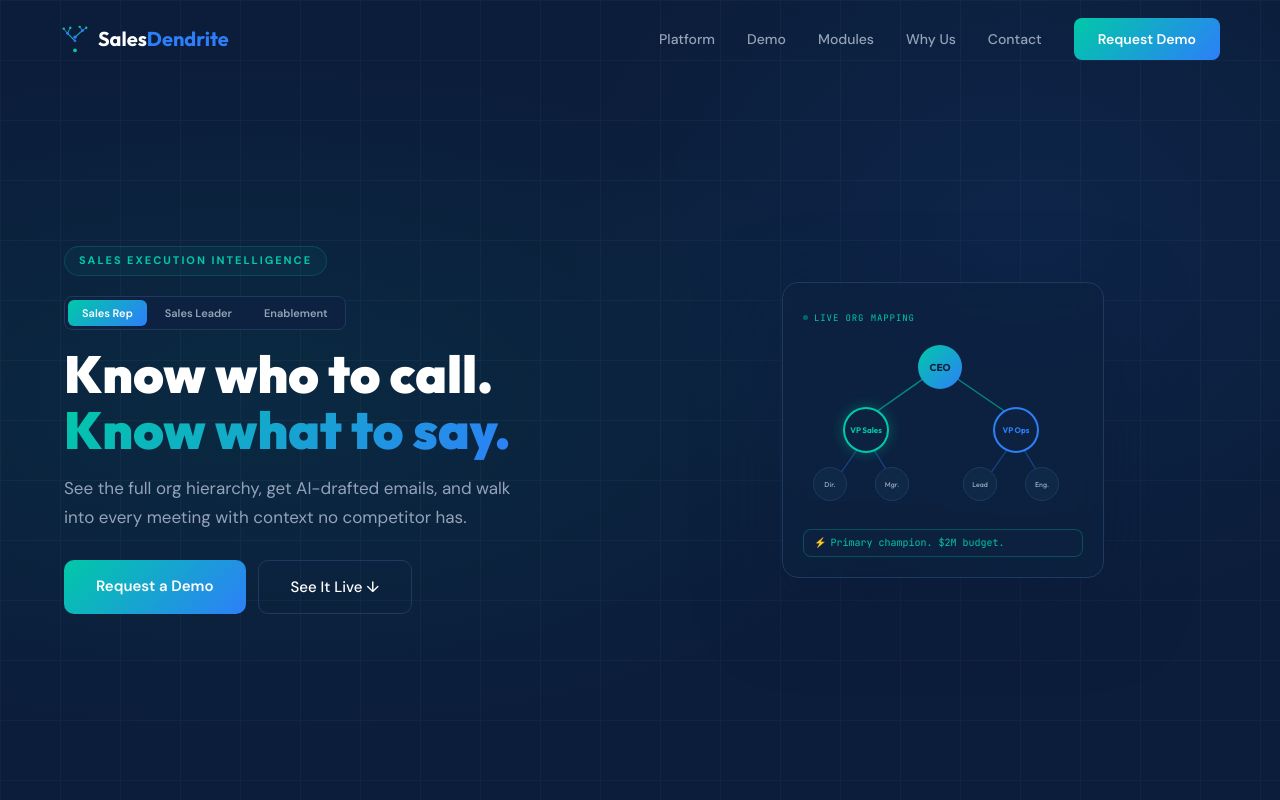
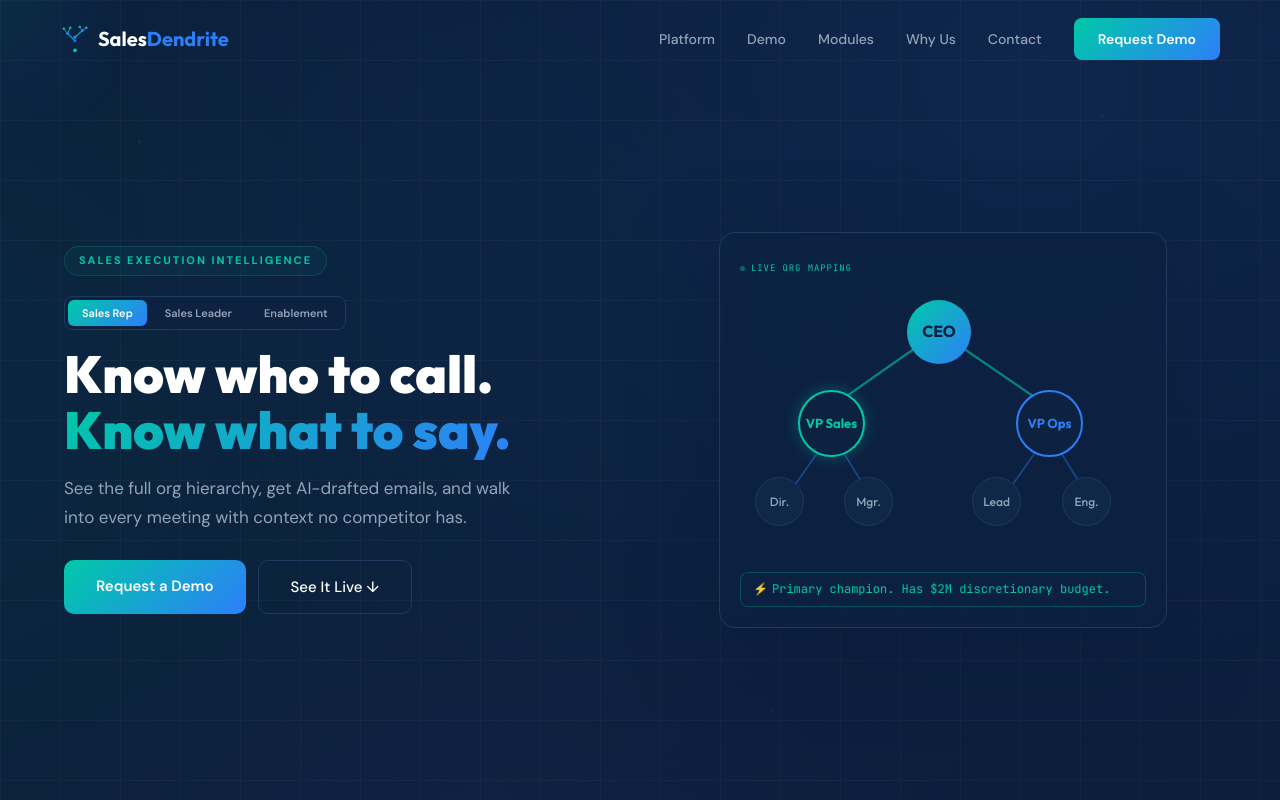
Before and after one commit to salesdendrite-ux/salesdendrite-site, a React (Vite) app: page / in a window 1280 px wide. Both pictures are taken after a click on the element "VP Sales". Shown: the top 800 px of the page. Built offline with nearby package versions, Linux system fonts and the light colour scheme.

Commit message:
Bigger org chart, equal height cards, cursor glow + floating particles

```diff
--- a/src/App.jsx
+++ b/src/App.jsx
@@ -12,6 +12,10 @@
 @keyframes pg{0%,100%{opacity:.4}50%{opacity:.9}}
 @keyframes mq{from{transform:translateX(0)}to{transform:translateX(-50%)}}
 @keyframes fd{from{stroke-dashoffset:20}to{stroke-dashoffset:0}}
+@keyframes float1{0%,100%{transform:translateY(0) translateX(0)}25%{transform:translateY(-20px) translateX(10px)}50%{transform:translateY(-10px) translateX(-8px)}75%{transform:translateY(-25px) translateX(5px)}}
+@keyframes float2{0%,100%{transform:translateY(0) translateX(0)}33%{transform:translateY(-15px) translateX(-12px)}66%{transform:translateY(-8px) translateX(15px)}}
+@keyframes float3{0%,100%{transform:translateY(0)}50%{transform:translateY(-18px)}}
+@keyframes gradShift{0%{background-position:0% 50%}50%{background-position:100% 50%}100%{background-position:0% 50%}}
 .gt{background:linear-gradient(135deg,${C.teal},${C.blue});-webkit-background-clip:text;-webkit-text-fill-color:transparent;background-clip:text}
 .gb{background:linear-gradient(135deg,${C.teal},${C.blue});color:${C.white};border:none;cursor:pointer;transition:all .3s}
 .gb:hover{transform:translateY(-2px);box-shadow:0 8px 30px ${C.teal}44}
@@ -20,6 +24,37 @@
 ::-webkit-scrollbar{width:6px}::-webkit-scrollbar-track{background:${C.navy}}::-webkit-scrollbar-thumb{background:${C.border};border-radius:3px}`;
 
 function Sty(){useEffect(()=>{if(!document.getElementById("sd")){const s=document.createElement("style");s.id="sd";s.textContent=CSS;document.head.appendChild(s)}},[]);return null}
+
+/* ─── Cursor Glow ─── */
+function CursorGlow(){
+  const[pos,setPos]=useState({x:-100,y:-100});
+  const{mob}=useMedia();
+  useEffect(()=>{
+    if(mob)return;
+    const h=e=>setPos({x:e.clientX,y:e.clientY});
+    window.addEventListener("mousemove",h);
+    return()=>window.removeEventListener("mousemove",h);
+  },[mob]);
+  if(mob)return null;
+  return(<div style={{position:"fixed",left:pos.x-150,top:pos.y-150,width:300,height:300,borderRadius:"50%",background:`radial-gradient(circle,${C.teal}12 0%,${C.blue}08 40%,transparent 70%)`,pointerEvents:"none",zIndex:9999,transition:"left .15s ease-out, top .15s ease-out",filter:"blur(2px)"}}/>);
+}
+
+/* ─── Floating Particles ─── */
+function Particles(){
+  const dots = [
+    {x:"10%",y:"20%",s:3,d:"8s",a:"float1",o:.15},
+    {x:"85%",y:"15%",s:4,d:"12s",a:"float2",o:.1},
+    {x:"20%",y:"60%",s:2,d:"10s",a:"float3",o:.12},
+    {x:"70%",y:"45%",s:3,d:"9s",a:"float1",o:.08},
+    {x:"50%",y:"80%",s:2,d:"11s",a:"float2",o:.1},
+    {x:"90%",y:"70%",s:3,d:"7s",a:"float3",o:.12},
+    {x:"35%",y:"30%",s:2,d:"13s",a:"float1",o:.06},
+    {x:"60%",y:"90%",s:4,d:"10s",a:"float2",o:.08},
+  ];
+  return(<div style={{position:"fixed",inset:0,pointerEvents:"none",zIndex:1,overflow:"hidden"}}>
+    {dots.map((d,i)=>(<div key={i} style={{position:"absolute",left:d.x,top:d.y,width:d.s,height:d.s,borderRadius:"50%",background:i%2===0?C.teal:C.blue,opacity:d.o,animation:`${d.a} ${d.d} ease-in-out infinite`,animationDelay:`${i*0.7}s`}}/>))}
+  </div>);
+}
 
 /* ─── Responsive Hook ─── */
 function useMedia(){
@@ -120,15 +155,18 @@
 function OrgChart(){
   const[step,setStep]=useState(0);
   const[clicked,setClicked]=useState(null);
+  const{mob}=useMedia();
+  const sc = mob ? 1 : 1.45; // scale factor for desktop
   useEffect(()=>{const ts=[setTimeout(()=>setStep(1),400),setTimeout(()=>setStep(2),900),setTimeout(()=>setStep(3),1400),setTimeout(()=>setStep(4),2000),setTimeout(()=>setStep(5),2600)];return()=>ts.forEach(clearTimeout)},[]);
   const ns=d=>({opacity:step>=d?1:0,transform:step>=d?"scale(1)":"scale(0)",transition:"all .5s cubic-bezier(.34,1.56,.64,1)"});
   const ls=d=>({strokeDasharray:100,strokeDashoffset:step>=d?0:100,transition:"stroke-dashoffset .8s ease-out"});
-  const nodes=[{id:"ceo",lb:"CEO",x:115,y:8,w:44,d:1,tip:"Decision maker. Budget authority."},{id:"vps",lb:"VP Sales",x:40,y:70,w:46,d:2,tip:"Primary champion. $2M budget."},{id:"vpo",lb:"VP Ops",x:190,y:70,w:46,d:2,tip:"Operational gatekeeper."}];
-  const leafs=[{id:"d1",lb:"Dir.",x:10,y:130,d:3,tip:"Technical evaluator."},{id:"d2",lb:"Mgr.",x:72,y:130,d:3,tip:"Influenced 3 vendor selections."},{id:"d3",lb:"Lead",x:160,y:130,d:4,tip:"Digital transformation lead."},{id:"d4",lb:"Eng.",x:222,y:130,d:4,tip:"Runs technical POC."}];
+  const nodes=[{id:"ceo",lb:"CEO",x:115,y:8,w:44,d:1,tip:"Decision maker. Budget authority for enterprise deals."},{id:"vps",lb:"VP Sales",x:40,y:70,w:46,d:2,tip:"Primary champion. Has $2M discretionary budget."},{id:"vpo",lb:"VP Ops",x:190,y:70,w:46,d:2,tip:"Operational gatekeeper. Manages vendor approvals."}];
+  const leafs=[{id:"d1",lb:"Dir.",x:10,y:130,d:3,tip:"Analytics team lead. Technical evaluator."},{id:"d2",lb:"Mgr.",x:72,y:130,d:3,tip:"Influenced 3 past vendor selections."},{id:"d3",lb:"Lead",x:160,y:130,d:4,tip:"Digital transformation project lead."},{id:"d4",lb:"Eng.",x:222,y:130,d:4,tip:"Integration architect. Runs technical POC."}];
   const all=[...nodes,...leafs];
+  const S=v=>Math.round(v*sc); // scale helper
   return(
-    <div style={{position:"relative",width:280,height:220}}>
-      <svg width="280" height="180" viewBox="0 0 280 180" style={{position:"absolute",top:0,left:0}}>
+    <div style={{position:"relative",width:S(280),height:S(220)}}>
+      <svg width={S(280)} height={S(180)} viewBox="0 0 280 180" style={{position:"absolute",top:0,left:0}}>
         <line x1="137" y1="30" x2="63" y2="82" stroke={C.teal} strokeWidth="1.5" style={ls(2)} opacity=".6"/>
         <line x1="137" y1="30" x2="213" y2="82" stroke={C.teal} strokeWidth="1.5" style={ls(2)} opacity=".6"/>
         <line x1="63" y1="100" x2="30" y2="147" stroke={C.blue} strokeWidth="1.2" style={ls(3)} opacity=".4"/>
@@ -136,10 +174,10 @@
         <line x1="213" y1="100" x2="180" y2="147" stroke={C.blue} strokeWidth="1.2" style={ls(4)} opacity=".4"/>
         <line x1="213" y1="100" x2="242" y2="147" stroke={C.blue} strokeWidth="1.2" style={ls(4)} opacity=".4"/>
       </svg>
-      {nodes.map(n=>(<div key={n.id} onClick={()=>setClicked(clicked===n.id?null:n.id)} style={{...ns(n.d),position:"absolute",left:n.x,top:n.y,width:n.w,height:n.w,borderRadius:"50%",background:n.id==="ceo"?`linear-gradient(135deg,${C.teal},${C.blue})`:C.card,border:n.id==="ceo"?"none":`2px solid ${n.id==="vps"?C.teal:C.blue}`,display:"flex",alignItems:"center",justifyContent:"center",fontSize:n.id==="ceo"?10:8,fontWeight:700,color:n.id==="ceo"?C.navy:n.id==="vps"?C.teal:C.blue,fontFamily:FH,textAlign:"center",lineHeight:1.1,cursor:"pointer",boxShadow:clicked===n.id?`0 0 14px ${C.teal}55`:"none",transition:"all .3s"}}>{n.lb}</div>))}
-      {leafs.map(n=>(<div key={n.id} onClick={()=>setClicked(clicked===n.id?null:n.id)} style={{...ns(n.d),position:"absolute",left:n.x,top:n.y,width:34,height:34,borderRadius:"50%",border:`1.5px solid ${C.border}`,background:C.navyMid,display:"flex",alignItems:"center",justifyContent:"center",fontSize:7,fontWeight:500,color:C.slate,fontFamily:FH,cursor:"pointer",boxShadow:clicked===n.id?`0 0 10px ${C.blue}44`:"none",transition:"all .3s"}}>{n.lb}</div>))}
-      {clicked?(<div style={{position:"absolute",left:0,right:0,bottom:0,background:`${C.card}F0`,border:`1px solid ${C.teal}44`,borderRadius:8,padding:"6px 10px",fontSize:10,fontFamily:FM,color:C.teal,backdropFilter:"blur(8px)",animation:"su .3s ease-out",lineHeight:1.4}}><span style={{color:C.amber,marginRight:4}}>⚡</span>{all.find(n=>n.id===clicked)?.tip}</div>
-      ):step>=5?(<div style={{position:"absolute",right:-4,top:30,background:`${C.card}EE`,border:`1px solid ${C.teal}44`,borderRadius:6,padding:"6px 10px",fontSize:9,fontFamily:FM,color:C.teal,backdropFilter:"blur(8px)",whiteSpace:"nowrap",animation:"su .5s ease-out"}}>Click any node</div>):null}
+      {nodes.map(n=>(<div key={n.id} onClick={()=>setClicked(clicked===n.id?null:n.id)} style={{...ns(n.d),position:"absolute",left:S(n.x),top:S(n.y),width:S(n.w),height:S(n.w),borderRadius:"50%",background:n.id==="ceo"?`linear-gradient(135deg,${C.teal},${C.blue})`:C.card,border:n.id==="ceo"?"none":`2px solid ${n.id==="vps"?C.teal:C.blue}`,display:"flex",alignItems:"center",justifyContent:"center",fontSize:S(n.id==="ceo"?11:9),fontWeight:700,color:n.id==="ceo"?C.navy:n.id==="vps"?C.teal:C.blue,fontFamily:FH,textAlign:"center",lineHeight:1.1,cursor:"pointer",boxShadow:clicked===n.id?`0 0 14px ${C.teal}55`:"none",transition:"all .3s"}}>{n.lb}</div>))}
+      {leafs.map(n=>(<div key={n.id} onClick={()=>setClicked(clicked===n.id?null:n.id)} style={{...ns(n.d),position:"absolute",left:S(n.x),top:S(n.y),width:S(34),height:S(34),borderRadius:"50%",border:`1.5px solid ${C.border}`,background:C.navyMid,display:"flex",alignItems:"center",justifyContent:"center",fontSize:S(8),fontWeight:500,color:C.slate,fontFamily:FH,cursor:"pointer",boxShadow:clicked===n.id?`0 0 10px ${C.blue}44`:"none",transition:"all .3s"}}>{n.lb}</div>))}
+      {clicked?(<div style={{position:"absolute",left:0,right:0,bottom:0,background:`${C.card}F0`,border:`1px solid ${C.teal}44`,borderRadius:8,padding:"8px 12px",fontSize:mob?10:12,fontFamily:FM,color:C.teal,backdropFilter:"blur(8px)",animation:"su .3s ease-out",lineHeight:1.4}}><span style={{color:C.amber,marginRight:4}}>⚡</span>{all.find(n=>n.id===clicked)?.tip}</div>
+      ):step>=5?(<div style={{position:"absolute",right:-4,top:S(30),background:`${C.card}EE`,border:`1px solid ${C.teal}44`,borderRadius:6,padding:"6px 10px",fontSize:mob?9:11,fontFamily:FM,color:C.teal,backdropFilter:"blur(8px)",whiteSpace:"nowrap",animation:"su .5s ease-out"}}>Click any node for AI insight</div>):null}
     </div>
   );
 }
@@ -150,7 +188,7 @@
   const{mob,tab}=useMedia();
   return(
     <section style={{position:"relative",minHeight:"100vh",display:"flex",alignItems:"center",overflow:"hidden"}}>
-      <div style={{position:"absolute",inset:0,background:`radial-gradient(ellipse 80% 60% at 20% 50%,${C.teal}12 0%,transparent 70%),radial-gradient(ellipse 60% 80% at 80% 30%,${C.blue}15 0%,transparent 60%),${C.navy}`}}/>
+      <div style={{position:"absolute",inset:0,background:`radial-gradient(ellipse 80% 60% at 20% 50%,${C.teal}14 0%,transparent 70%),radial-gradient(ellipse 60% 80% at 80% 30%,${C.blue}18 0%,transparent 60%),radial-gradient(ellipse 40% 40% at 60% 80%,${C.purple}0C 0%,transparent 50%),${C.navy}`,backgroundSize:"200% 200%",animation:"gradShift 15s ease-in-out infinite"}}/>
       <div style={{position:"absolute",inset:0,opacity:.03,backgroundImage:`linear-gradient(${C.white} 1px,transparent 1px),linear-gradient(90deg,${C.white} 1px,transparent 1px)`,backgroundSize:"60px 60px"}}/>
       <div style={{position:"relative",zIndex:2,maxWidth:1200,margin:"0 auto",padding:mob?"120px 20px 60px":"140px 24px 80px",display:"grid",gridTemplateColumns:mob?"1fr":"1fr 1fr",gap:mob?32:60,alignItems:"center",width:"100%"}}>
         <div>
@@ -202,7 +240,7 @@
     <section style={{padding:mob?"60px 20px":"100px 24px",maxWidth:1200,margin:"0 auto"}}>
       <Rev><div style={{textAlign:"center",marginBottom:mob?40:64}}><span style={{fontSize:11,fontWeight:700,letterSpacing:".18em",textTransform:"uppercase",color:C.red}}>The Problem</span><h2 style={{fontFamily:FH,fontWeight:800,fontSize:mob?28:42,color:C.white,marginTop:12,maxWidth:700,margin:"12px auto 0"}}>Every sales tool gives you data.<br/>None of them give you the org.</h2></div></Rev>
       <div style={{display:"grid",gridTemplateColumns:mob?"1fr":"1fr 1fr",gap:mob?14:20}}>{ps.map((p,i)=>(
-        <Rev key={i} delay={i*.1}><div style={{background:C.card,border:`1px solid ${C.border}`,borderLeft:`3px solid ${p.color}`,borderRadius:12,padding:mob?"20px":"28px",transition:"all .3s"}} onMouseEnter={e=>{e.currentTarget.style.background=C.cardHover}} onMouseLeave={e=>{e.currentTarget.style.background=C.card}}>
+        <Rev key={i} delay={i*.1} style={{height:"100%"}}><div style={{background:C.card,border:`1px solid ${C.border}`,borderLeft:`3px solid ${p.color}`,borderRadius:12,padding:mob?"20px":"28px",transition:"all .3s",height:"100%",display:"flex",flexDirection:"column"}} onMouseEnter={e=>{e.currentTarget.style.background=C.cardHover}} onMouseLeave={e=>{e.currentTarget.style.background=C.card}}>
           <div style={{marginBottom:10}}>{p.icon(p.color)}</div>
           <h3 style={{fontFamily:FH,fontWeight:700,fontSize:mob?16:18,color:C.white,marginBottom:6}}>{p.title}</h3>
           <p style={{fontSize:mob?13:14,color:C.slate,lineHeight:1.7}}>{p.desc}</p>
@@ -471,6 +509,6 @@
 /* ═══════════ APP ═══════════ */
 export default function App(){return(
   <div style={{minHeight:"100vh"}}>
-    <Sty/><Nav/><Hero/><Stats/><Problem/><Platform/><Demo/><Modules/><Why/><Carousel/><Compare/><Contact/><Foot/>
+    <Sty/><CursorGlow/><Particles/><Nav/><Hero/><Stats/><Problem/><Platform/><Demo/><Modules/><Why/><Carousel/><Compare/><Contact/><Foot/>
   </div>
 )}
```
